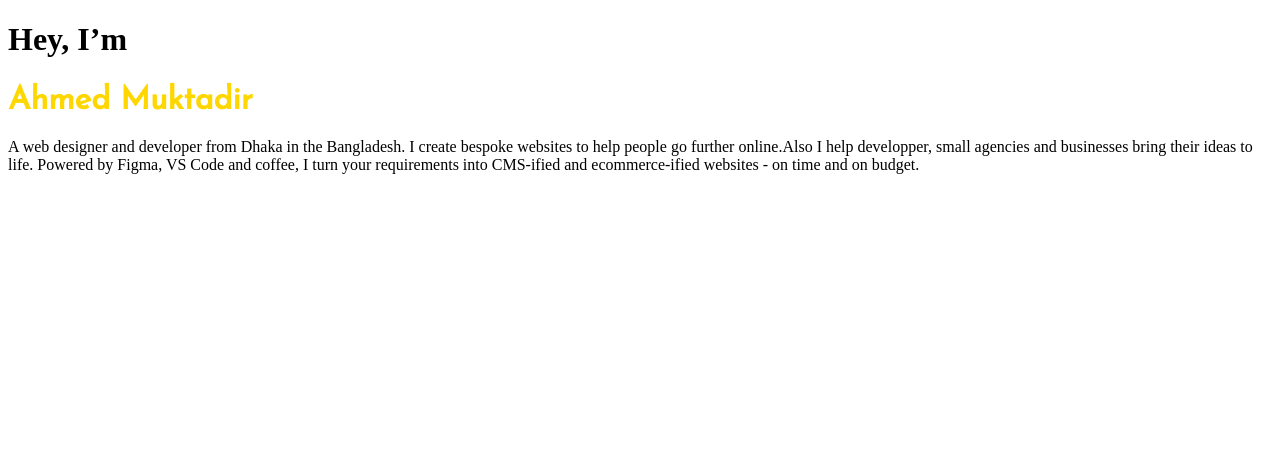
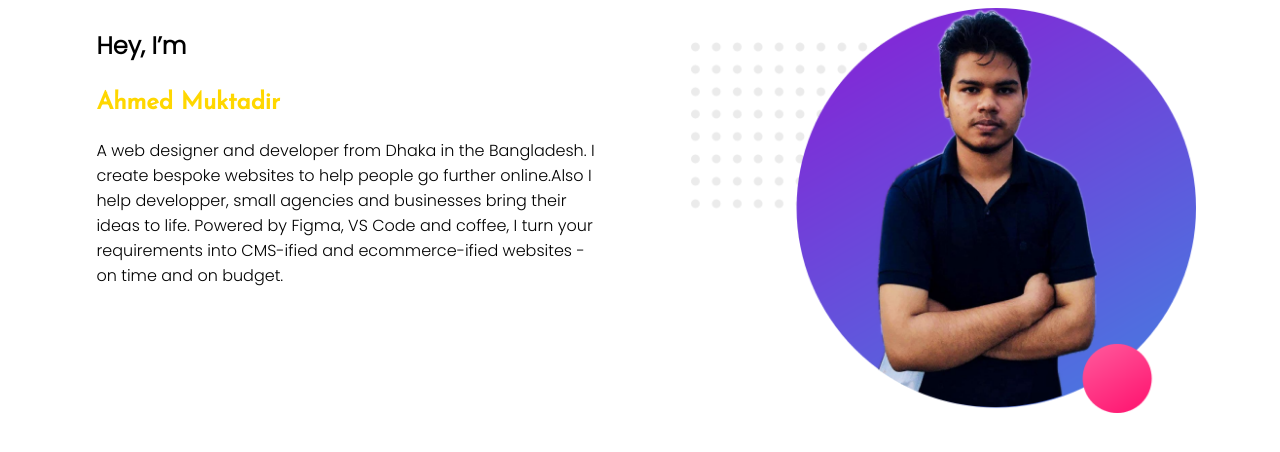
Before and after one commit to MuktadirUdoy/portfolio-Returm, a plain HTML site: page index.html in a window 1280 px wide. Drawn offline with Linux system fonts and the light colour scheme.

Commit message:
first commit

```diff
--- a/index.html
+++ b/index.html
@@ -9,10 +9,20 @@
     <link rel="preconnect" href="https://fonts.googleapis.com">
 <link rel="preconnect" href="https://fonts.gstatic.com" crossorigin>
 <link href="https://fonts.googleapis.com/css2?family=Josefin+Sans&display=swap" rel="stylesheet">
+<link rel="preconnect" href="https://fonts.googleapis.com">
+<link rel="preconnect" href="https://fonts.gstatic.com" crossorigin>
+<link href="https://fonts.googleapis.com/css2?family=Poppins:wght@300&display=swap" rel="stylesheet">
 </head>
 <body>
-    <h1>Hey, I’m</h1>
-    <h1> <span class="nTextColor">Ahmed Muktadir</span></h1>
-    <p>A web designer and developer from Dhaka in the Bangladesh. I create bespoke websites to help people go further online.Also I help developper, small agencies and businesses bring their ideas to life. Powered by Figma, VS Code and coffee, I turn your requirements into CMS-ified and ecommerce-ified websites - on time and on budget.</p>
+   <section>
+        <div class="Half-Width">
+            <h1>Hey, I’m</h1>
+        <h1> <span class="nTextColor">Ahmed Muktadir</span></h1>
+        <p>A web designer and developer from Dhaka in the Bangladesh. I create bespoke websites to help people go further online.Also I help developper, small agencies and businesses bring their ideas to life. Powered by Figma, VS Code and coffee, I turn your requirements into CMS-ified and ecommerce-ified websites - on time and on budget.</p>
+        </div>
+        <div class="Half-Width">
+            <img src="image/profileP.png" alt="">
+        </div>
+   </section>
 </body>
 </html>
--- a/style.css
+++ b/style.css
@@ -1,6 +1,18 @@
 
-
+body{
+    font-family: 'Poppins', sans-serif;
+}
 .nTextColor{
     font-family: 'Josefin Sans', sans-serif;
     color: gold;
 }
+
+.Half-Width{
+    width: 40%;
+    float: left;
+    margin-left: 5%;
+    padding-left: 2%;
+}
+.Half-Width img{
+    width: 100%;
+}
```
Also changed, not shown: image/profileP.png (added).
